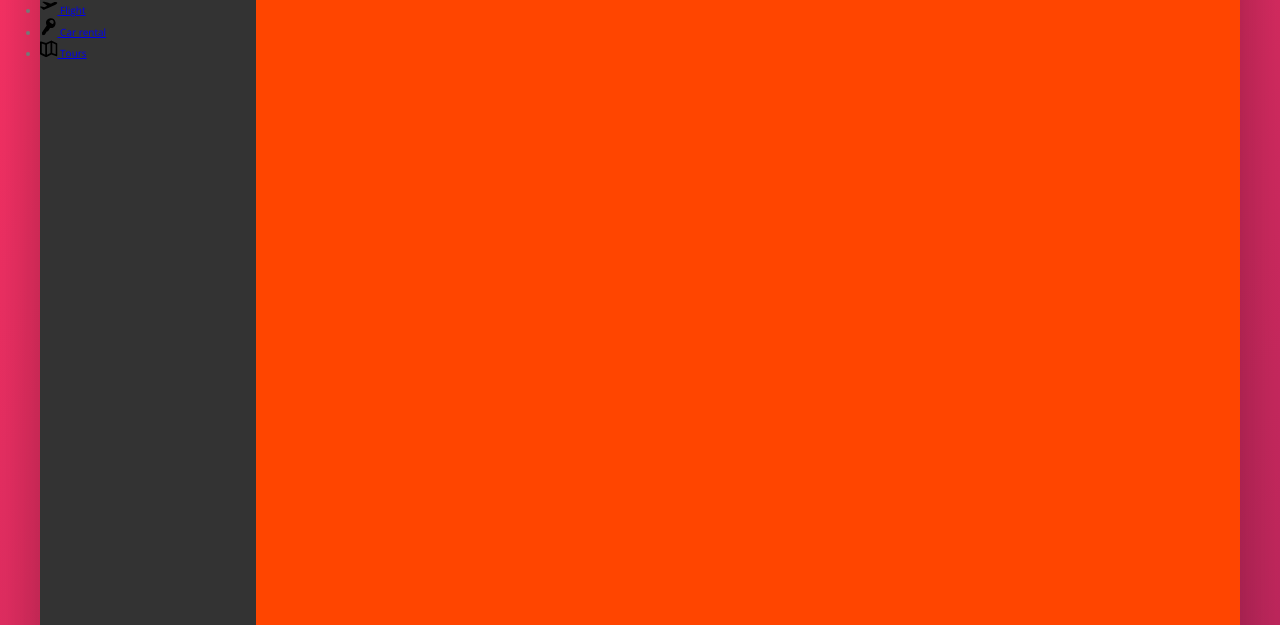
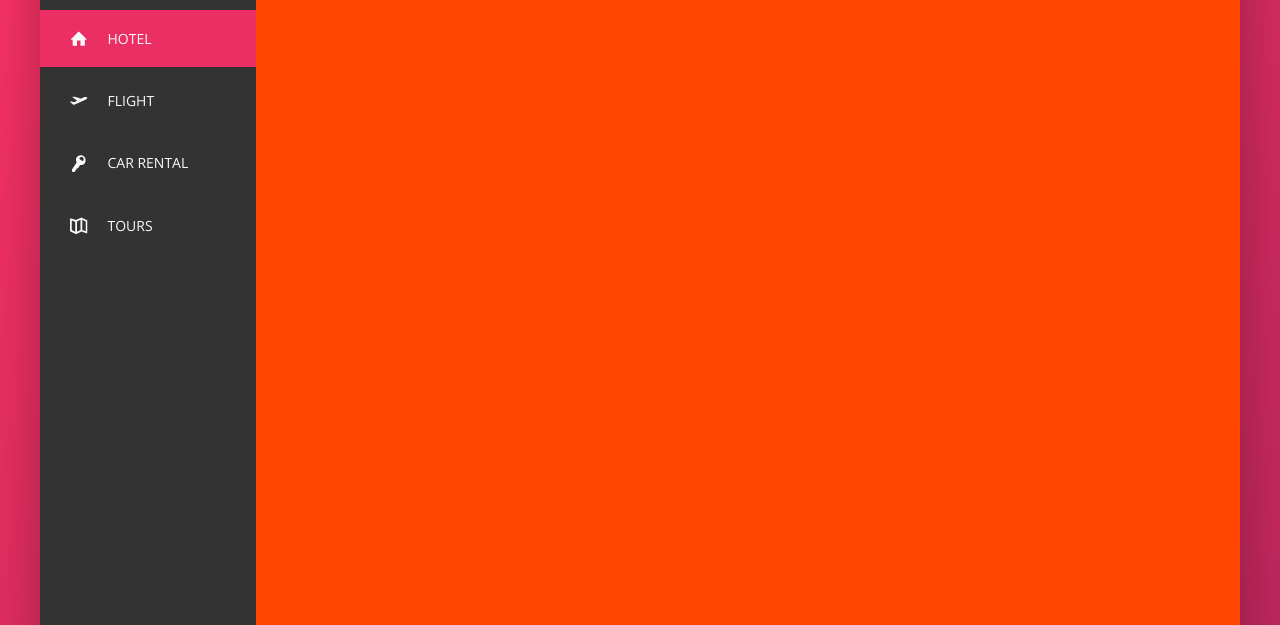
Before and after one commit to Juan321654/trillo, a website: page index.html in a window 1280 px wide. Shown: the part 175-800 px from the top of the page. Drawn offline with nearby package versions, Linux system fonts and the light colour scheme.

Commit message:
nav bar styled

```diff
--- a/index.html
+++ b/index.html
@@ -46,7 +46,7 @@
             <div class="content">
                 <nav class="sidebar">
                     <ul class="side-nav">
-                        <li class="side-nav__item">
+                        <li class="side-nav__item side-nav__item--active">
                             <a href="#" class="side-nav__link">
                                 <svg class="side-nav__icon">
                                     <use xlink:href="img/sprite.svg#icon-home"></use>
--- a/sass/_components.scss
+++ b/sass/_components.scss
@@ -120,17 +120,62 @@
 //////////////////////////////////////////////////
 // SIDE NAVIGATION
 .side-nav {
+  font-size: 1.4rem;
+  list-style: none;
+  margin-top: 3.5rem;
+
   &__item {
+    position: relative;
 
+    &:not(:last-child){
+      margin-bottom: .5rem;
+    }
   }
 
-  &__link {
+  &__item::before {
+    content: "";
+    position: absolute;
+    top: 0;
+    left: 0;
+    height: 100%;
+    width: 3px;
+    background-color: var(--color-primary);
+    transform: scaleY(0);
+    transition: transform .2s,
+                width .4s cubic-bezier(1,0,0,1) .2s,
+                background-color .1s;
+  }
 
+  &__item:hover::before,
+  &__item--active::before {
+    transform: scaleY(1);
+    width: 100%;
+  }
+
+  &__item:active::before {
+    background-color: var(--color-primary-light);
+  }
+
+
+  &__link:link,
+  &__link:visited {
+    color: var(--color-grey-light-1);
+    text-decoration: none;
+    text-transform: uppercase;
+    display: block;
+    padding: 1.75rem 3rem;
+    position: relative;
+    z-index: 10;
+
+    display: flex;
+    align-items: center;
   }
 
   &__icon {
     width: 1.75rem;
     height: 1.75rem;
+    margin-right: 2rem;
+    fill: currentColor;
   }
 }
 
```
Also changed, not shown: css/style.css.
